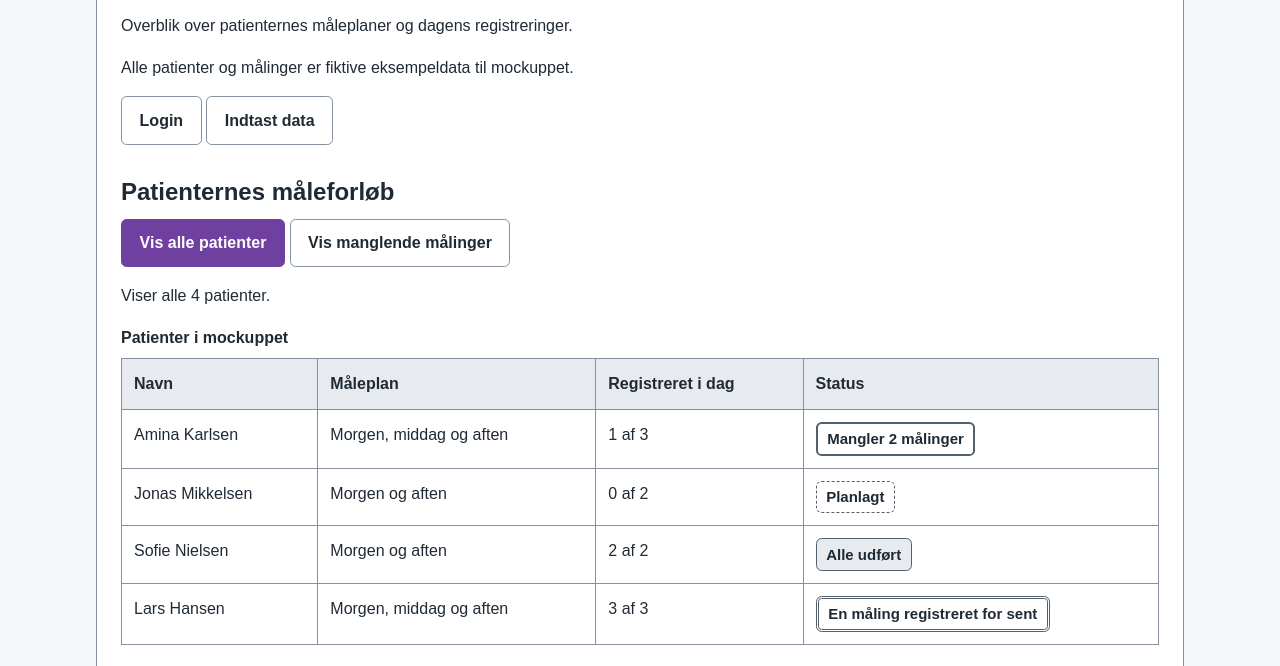
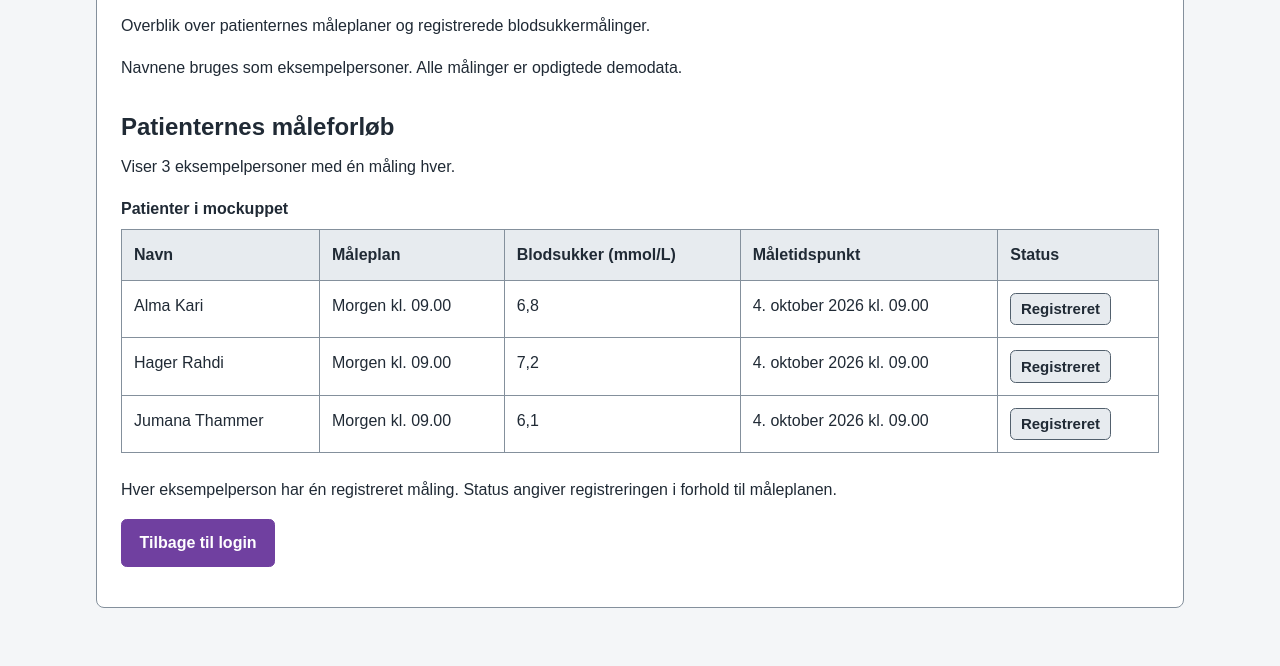
Before and after one commit to Jumana2403/S3, a plain HTML site: page patientliste.html in a window 1280 px wide. Shown: the part 108-774 px from the top of the page. Drawn offline with Linux system fonts and the light colour scheme.

Commit message:
Opdel patientliste i HTML og JavaScript med faste eksempler

```diff
--- a/patientliste.html
+++ b/patientliste.html
@@ -5,25 +5,18 @@
   <meta name="viewport" content="width=device-width, initial-scale=1.0">
   <title>Patientliste - Diabetesmåleforløb</title>
   <link rel="stylesheet" href="style.css">
+  <script src="patientliste.js" defer></script>
 </head>
 <body>
   <main class="kort patientoversigt">
     <header>
       <h1>Patientliste</h1>
-      <p>Overblik over patienternes måleplaner og dagens registreringer.</p>
-      <p>Alle patienter og målinger er fiktive eksempeldata til mockuppet.</p>
-      <p>
-        <a class="button" href="login.html">Login</a>
-        <a class="button" href="indtastdata.html">Indtast data</a>
-      </p>
+      <p>Overblik over patienternes måleplaner og registrerede blodsukkermålinger.</p>
+      <p>Navnene bruges som eksempelpersoner. Alle målinger er opdigtede demodata.</p>
     </header>
 
     <section>
       <h2>Patienternes måleforløb</h2>
-      <p>
-        <button id="vis-alle" type="button">Vis alle patienter</button>
-        <button id="vis-manglende" type="button">Vis manglende målinger</button>
-      </p>
       <p id="liste-besked"></p>
       <div class="table-scroll">
         <table>
@@ -32,87 +25,22 @@
             <tr>
               <th scope="col">Navn</th>
               <th scope="col">Måleplan</th>
-              <th scope="col">Registreret i dag</th>
+              <th scope="col">Blodsukker (mmol/L)</th>
+              <th scope="col">Måletidspunkt</th>
               <th scope="col">Status</th>
             </tr>
           </thead>
           <tbody id="patienter"></tbody>
         </table>
       </div>
-      <p>Status viser registreringer i forhold til måleplanen.</p>
+      <p>Hver eksempelperson har én registreret måling. Status angiver registreringen i forhold til måleplanen.</p>
     </section>
 
     <footer>
-      <p><a class="button" href="indtastdata.html">Gå til indtastning af måling</a></p>
-      <p>Indtastningssiden er en fælles demoside. Patientvalget overføres ikke.</p>
-      <p><a href="index.html">Tilbage til forsiden</a></p>
+      <p><a class="button button-primary" href="login.html">Tilbage til login</a></p>
     </footer>
   </main>
 
-  <script>
-    const patienter = [
-      { navn: "Amina Karlsen", plan: "Morgen, middag og aften", registreret: "1 af 3", status: "Mangler 2 målinger", klasse: "status-mangler", mangler: true },
-      { navn: "Jonas Mikkelsen", plan: "Morgen og aften", registreret: "0 af 2", status: "Planlagt", klasse: "status-planlagt", mangler: false },
-      { navn: "Sofie Nielsen", plan: "Morgen og aften", registreret: "2 af 2", status: "Alle udført", klasse: "status-udfoert", mangler: false },
-      { navn: "Lars Hansen", plan: "Morgen, middag og aften", registreret: "3 af 3", status: "En måling registreret for sent", klasse: "status-forsinket", mangler: false }
-    ];
 
-    const liste = document.getElementById("patienter");
-    const besked = document.getElementById("liste-besked");
-    const alleKnap = document.getElementById("vis-alle");
-    const manglendeKnap = document.getElementById("vis-manglende");
-
-    function visPatienter(kunManglende) {
-      liste.innerHTML = "";
-      let antal = 0;
-
-      for (const patient of patienter) {
-        if (kunManglende === false || patient.mangler === true) {
-          const raekke = document.createElement("tr");
-          const navn = document.createElement("td");
-          const plan = document.createElement("td");
-          const registreret = document.createElement("td");
-          const status = document.createElement("td");
-          const statusTekst = document.createElement("span");
-
-          navn.textContent = patient.navn;
-          plan.textContent = patient.plan;
-          registreret.textContent = patient.registreret;
-          statusTekst.textContent = patient.status;
-          statusTekst.classList.add("status", patient.klasse);
-
-          status.append(statusTekst);
-          raekke.append(navn, plan, registreret, status);
-          liste.append(raekke);
-          antal = antal + 1;
-        }
-      }
-
-      alleKnap.classList.remove("button-primary");
-      manglendeKnap.classList.remove("button-primary");
-
-      if (kunManglende === true) {
-        manglendeKnap.classList.add("button-primary");
-        besked.innerText = "Viser " + antal + " patienter med manglende målinger.";
-      } else {
-        alleKnap.classList.add("button-primary");
-        besked.innerText = "Viser alle " + antal + " patienter.";
-      }
-
-      if (antal === 0) {
-        besked.innerText = "Ingen patienter med manglende målinger.";
-      }
-    }
-
-    alleKnap.addEventListener("click", function () {
-      visPatienter(false);
-    });
-
-    manglendeKnap.addEventListener("click", function () {
-      visPatienter(true);
-    });
-
-    visPatienter(false);
-  </script>
 </body>
 </html>
--- /dev/null
+++ b/patientliste.js
@@ -0,0 +1,37 @@
+const patienter = [
+  { navn: "Alma Kari", plan: "Morgen kl. 09.00", maaling: "6,8", tidspunkt: "4. oktober 2026 kl. 09.00" },
+  { navn: "Hager Rahdi", plan: "Morgen kl. 09.00", maaling: "7,2", tidspunkt: "4. oktober 2026 kl. 09.00" },
+  { navn: "Jumana Thammer", plan: "Morgen kl. 09.00", maaling: "6,1", tidspunkt: "4. oktober 2026 kl. 09.00" }
+];
+
+const liste = document.getElementById("patienter");
+const besked = document.getElementById("liste-besked");
+
+function visPatienter() {
+  liste.innerHTML = "";
+
+  for (const patient of patienter) {
+    const raekke = document.createElement("tr");
+    const navn = document.createElement("td");
+    const plan = document.createElement("td");
+    const maaling = document.createElement("td");
+    const tidspunkt = document.createElement("td");
+    const status = document.createElement("td");
+    const statusTekst = document.createElement("span");
+
+    navn.textContent = patient.navn;
+    plan.textContent = patient.plan;
+    maaling.textContent = patient.maaling;
+    tidspunkt.textContent = patient.tidspunkt;
+    statusTekst.textContent = "Registreret";
+    statusTekst.classList.add("status", "status-udfoert");
+
+    status.append(statusTekst);
+    raekke.append(navn, plan, maaling, tidspunkt, status);
+    liste.append(raekke);
+  }
+
+  besked.innerText = "Viser " + patienter.length + " eksempelpersoner med én måling hver.";
+}
+
+visPatienter();
```
